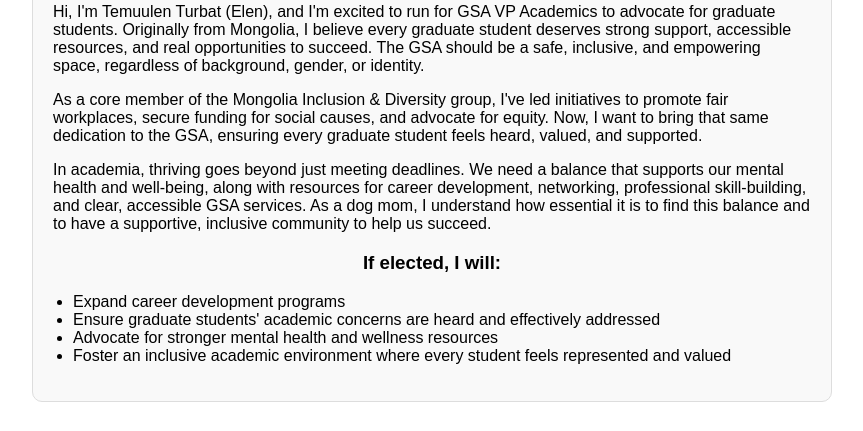
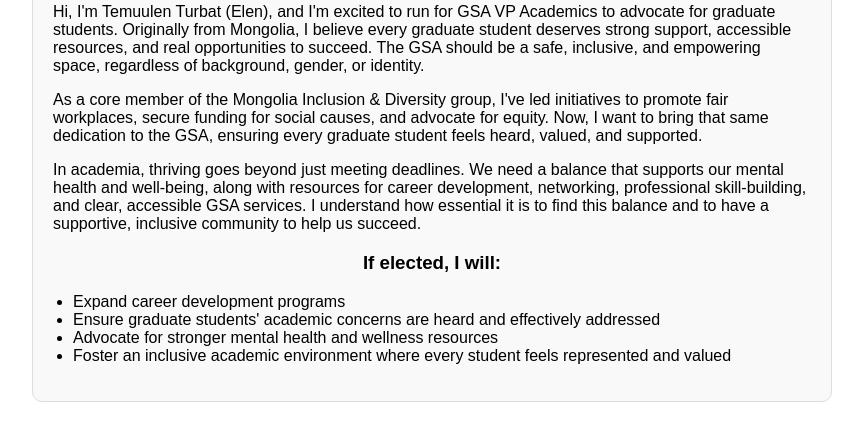
Before and after one commit to Elensbagira/Carleton_GSA_Elections, a plain HTML site: page index.html in a window 1280 px wide. Shown: the part 2356-2787 px from the top of the page, without its empty margins (208-1071 px from the left). Drawn offline with Linux system fonts and the light colour scheme.

Commit message:
Update index.html

```diff
--- a/index.html
+++ b/index.html
@@ -112,7 +112,7 @@
         <div class="candidate-bio">
             <p>Hi, I'm Temuulen Turbat (Elen), and I'm excited to run for GSA VP Academics to advocate for graduate students. Originally from Mongolia, I believe every graduate student deserves strong support, accessible resources, and real opportunities to succeed. The GSA should be a safe, inclusive, and empowering space, regardless of background, gender, or identity.</p>
             <p>As a core member of the Mongolia Inclusion & Diversity group, I've led initiatives to promote fair workplaces, secure funding for social causes, and advocate for equity. Now, I want to bring that same dedication to the GSA, ensuring every graduate student feels heard, valued, and supported.</p>
-            <p>In academia, thriving goes beyond just meeting deadlines. We need a balance that supports our mental health and well-being, along with resources for career development, networking, professional skill-building, and clear, accessible GSA services. As a dog mom, I understand how essential it is to find this balance and to have a supportive, inclusive community to help us succeed.</p>
+            <p>In academia, thriving goes beyond just meeting deadlines. We need a balance that supports our mental health and well-being, along with resources for career development, networking, professional skill-building, and clear, accessible GSA services. I understand how essential it is to find this balance and to have a supportive, inclusive community to help us succeed.</p>
         </div>
         <h3>If elected, I will:</h3>
         <ul>
```
